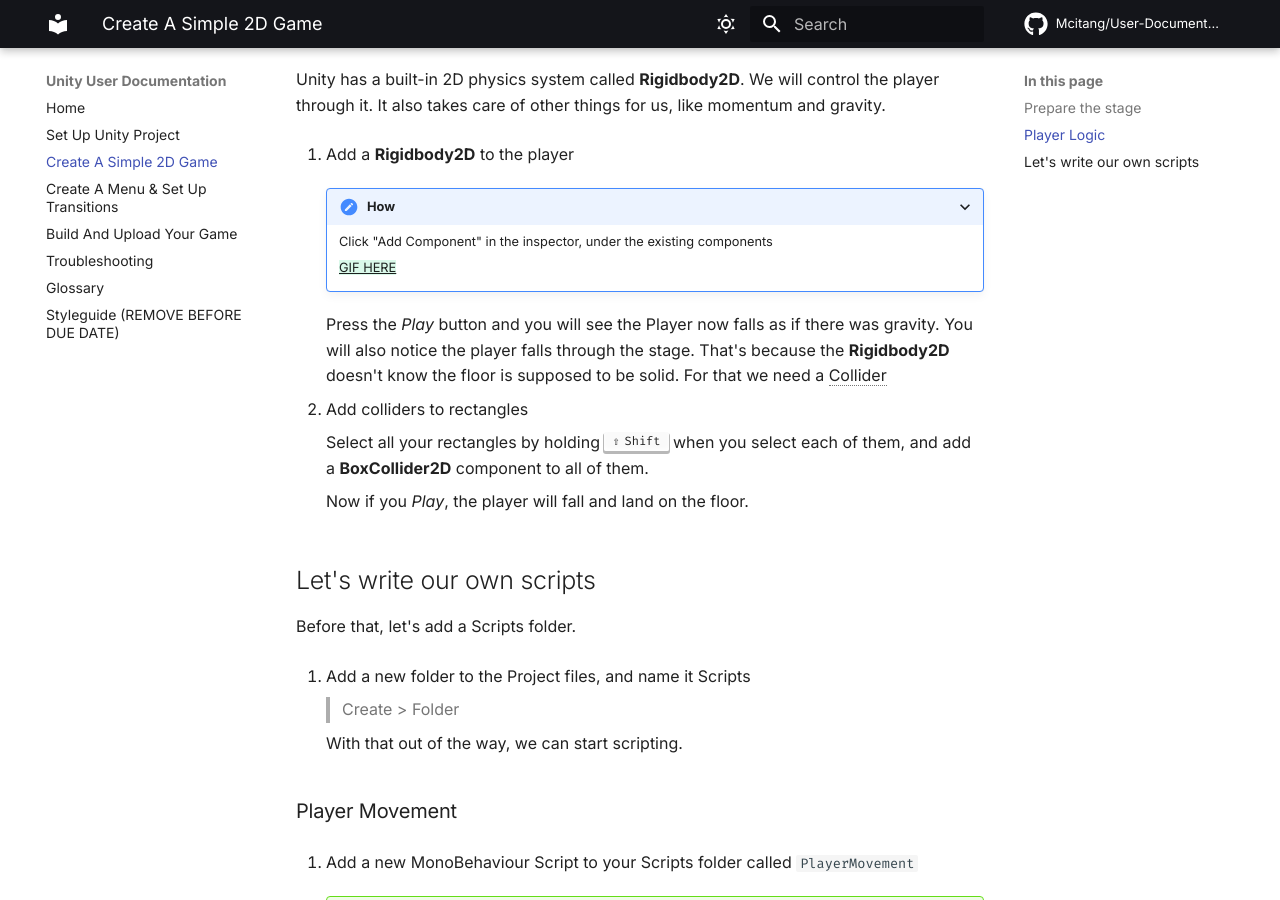
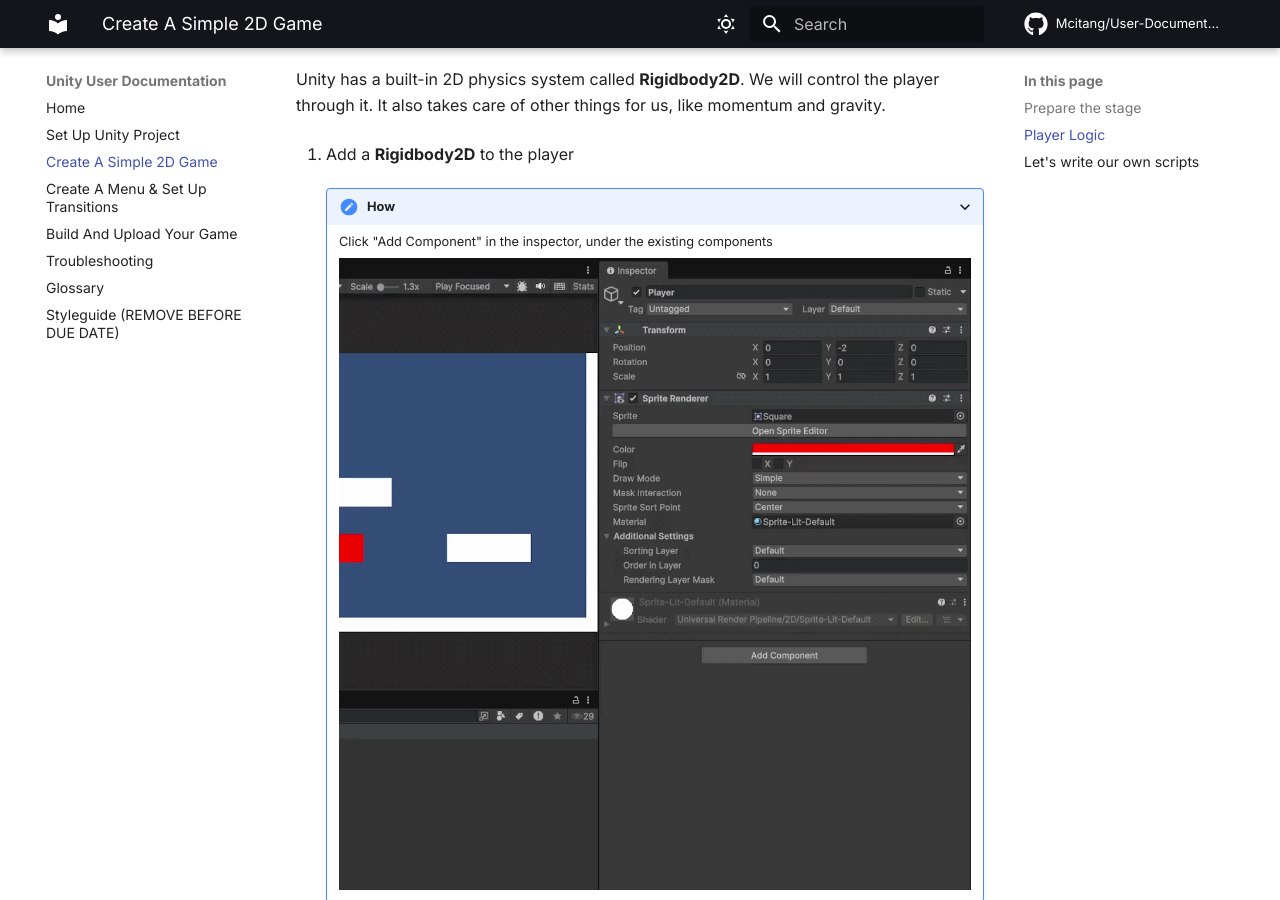
Before and after one commit to Mcitang/User-Documentation, an MkDocs documentation site: the page built from docs/make-game.md, in a window 1280 px wide and 900 px high, scrolled down 1868 px. Built offline with MkDocs 1.6.1 and Material for MkDocs 9.7.7, drawn with Linux system fonts in a browser that asks for light colours; comment, search, counter and statistics services are not loaded.

Commit message:
Add gif tutorial

```diff
--- a/docs/make-game.md
+++ b/docs/make-game.md
@@ -33,7 +33,7 @@
     ???+ How do I add a component
         Click "Add Component" in the inspector, under the existing components
 
-        {++GIF HERE++}
+        ![Adding a Rigidbody2D component][add-component-gif]{ style="width: 650px;", .center}
 
     Press the *Play* button and you will see the Player now falls as if there was gravity.
     You will also notice the player falls through the stage. That's because the **Rigidbody2D** doesn't know the floor is supposed to be solid. For that we need a Collider
@@ -164,3 +164,4 @@
 <!-- GIFs -->
 [place-platforms-gif]: assets/make-game/place-platforms.gif
 [place-walls-gif]: assets/make-game/place-walls.gif
+[add-component-gif]: assets/make-game/add-component.gif
```
Also changed, not shown: docs/assets/make-game/add-component.gif (added).
